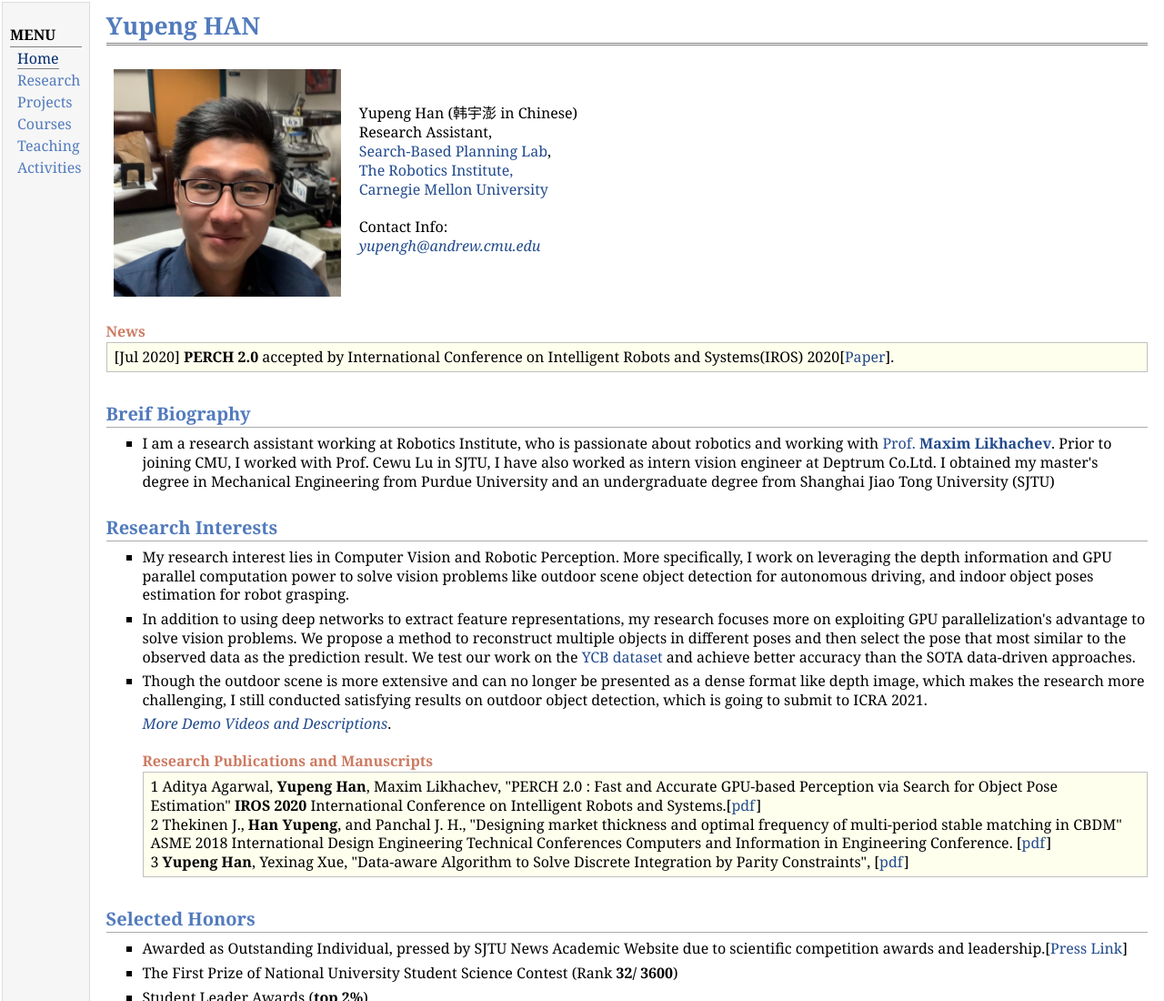
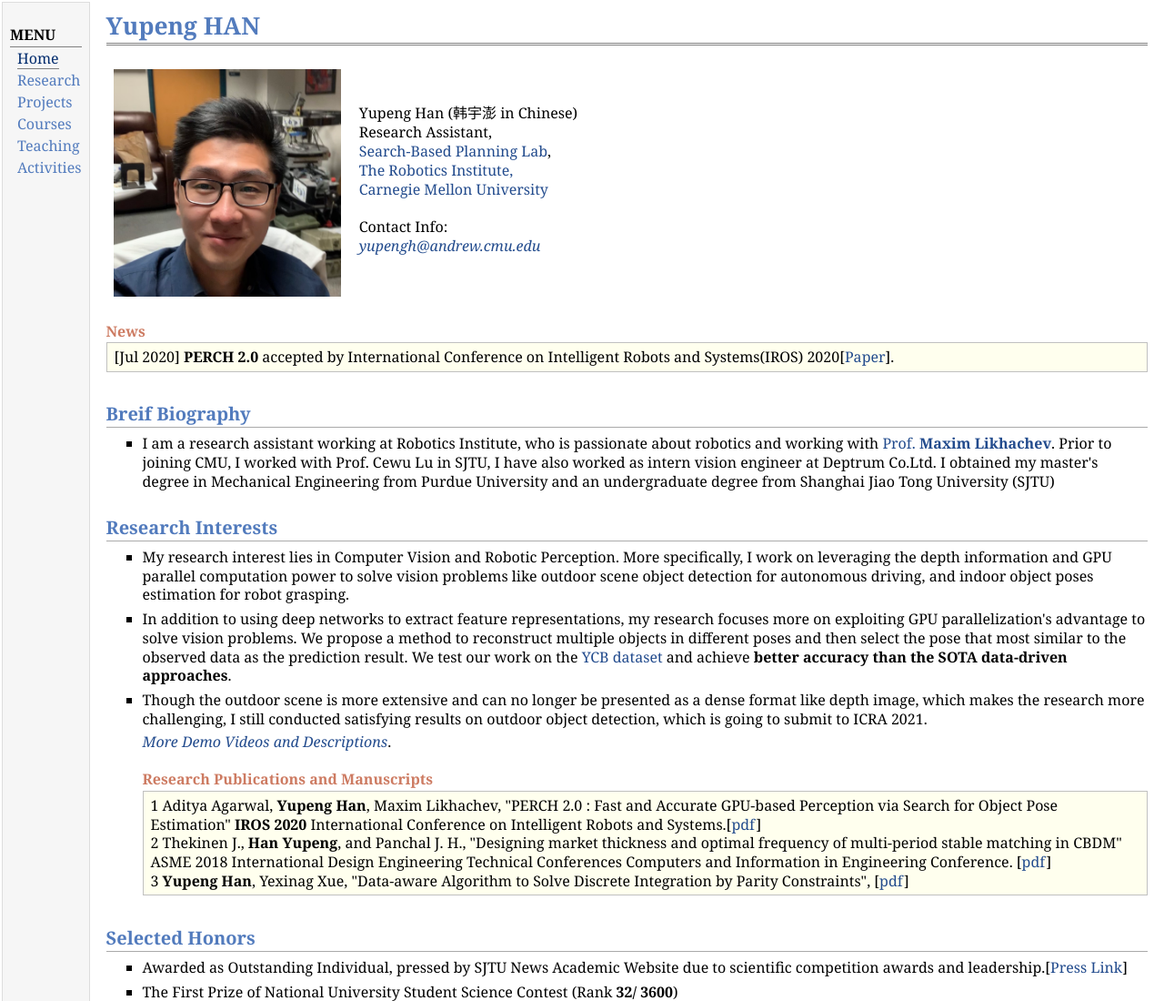
Before and after one commit to YupengHan/YupengHan.github.io, a plain HTML site: page index.html in a window 1280 px wide. Shown: the top 1100 px of the page at 91% size. Drawn offline with Linux system fonts and the light colour scheme.

Commit message:
sota index

```diff
--- a/index.html
+++ b/index.html
@@ -96,7 +96,7 @@ Contact Info:<br />
 <li><p>My research interest lies in Computer Vision and Robotic Perception. More specifically, I work on leveraging the depth information and GPU parallel computation power to solve vision problems like outdoor scene object detection for autonomous driving, and indoor object poses estimation for robot grasping.</p></li>
 <li>
     <!-- <p>In addition to using deep networks to extract feature representations, my research focuses more on exploiting GPU parallelization's advantage to solve vision problems. We propose a method to reconstruct multiple objects poses in parallel, and then select the pose that is most similar to the observed data using the depth information as the prediction result. We test our work on <a href = "https://rse-lab.cs.washington.edu/projects/posecnn/">YCB dataset</a> and achive better accuracy than the SOTA data-driven approaches. -->
-    <p>In addition to using deep networks to extract feature representations, my research focuses more on exploiting GPU parallelization's advantage to solve vision problems. We propose a method to reconstruct multiple objects in different poses and then select the pose that most similar to the observed data as the prediction result. We test our work on the <a href = "https://rse-lab.cs.washington.edu/projects/posecnn/">YCB dataset</a> and achieve better accuracy than the SOTA data-driven approaches.</p>
+    <p>In addition to using deep networks to extract feature representations, my research focuses more on exploiting GPU parallelization's advantage to solve vision problems. We propose a method to reconstruct multiple objects in different poses and then select the pose that most similar to the observed data as the prediction result. We test our work on the <a href = "https://rse-lab.cs.washington.edu/projects/posecnn/">YCB dataset</a> and achieve <b> better accuracy than the SOTA data-driven approaches</b>.</p>
 </li>
 
 <li><p>Though the outdoor scene is more extensive and can no longer be presented as a dense format like depth image, which makes the research more challenging, I still conducted satisfying results on outdoor object detection, which is going to submit to ICRA 2021.</p></li>
```
